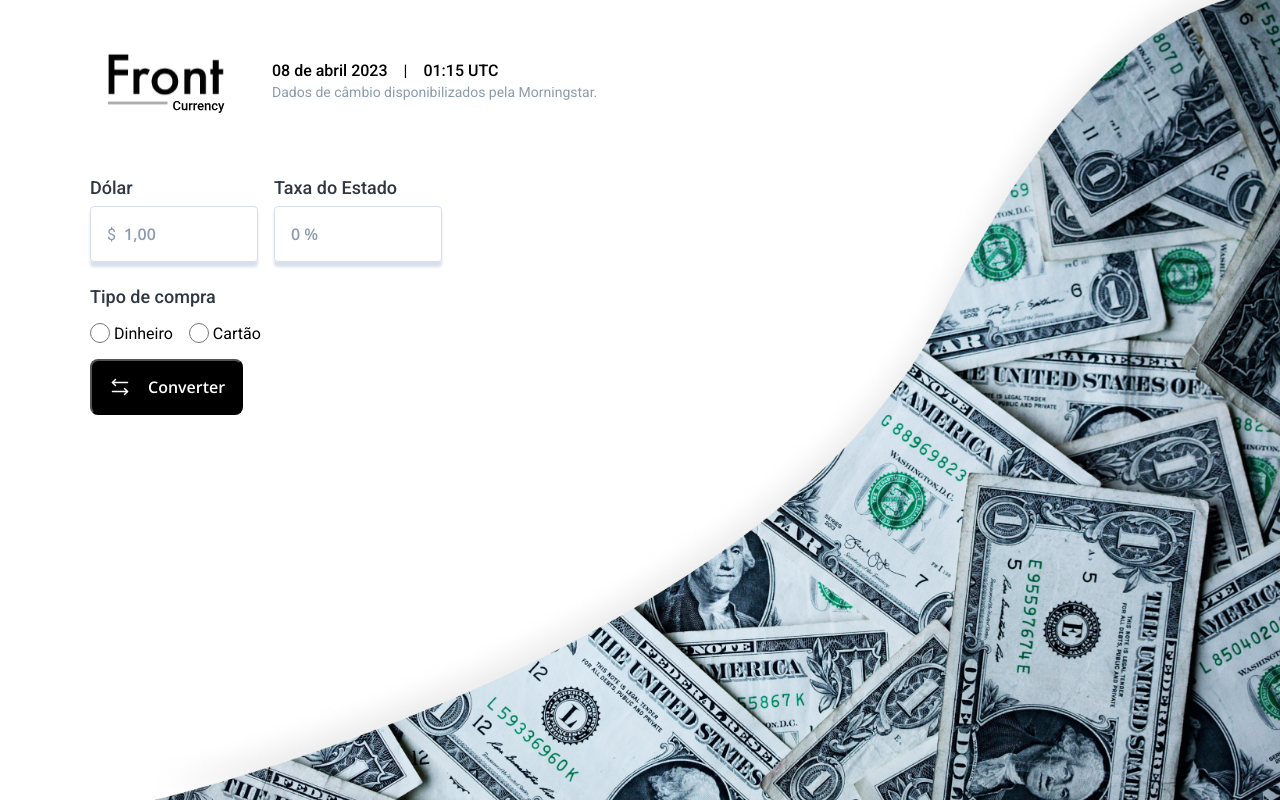
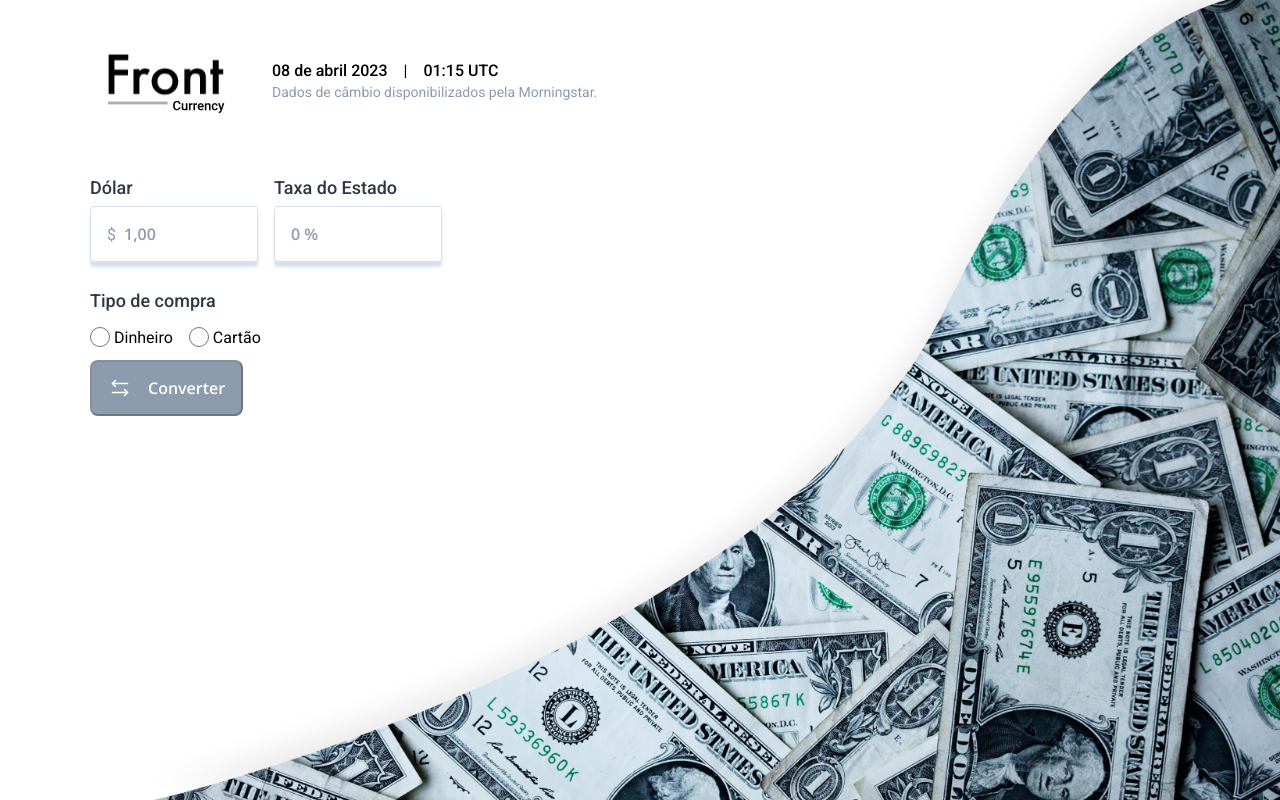
Before and after one commit to gabrieldiasss/front-currency, a React (Vite) app: page / in a window 1280 px wide. Built offline with nearby package versions, Linux system fonts and the light colour scheme.

Commit message:
feat(styles): add styles error

```diff
--- a/src/components/CurrencyConverter/index.tsx
+++ b/src/components/CurrencyConverter/index.tsx
@@ -16,36 +16,38 @@ const confirmConvertValidationSchema = zod.object({
   stateFee: zod.string().min(1, "Informe o valor do estado"),
   typeOfPurchase: zod.nativeEnum(typeOfPurchase, {
     errorMap: () => {
-      return { message: "Informe o tipo da compra" }
-    }
-  })
-})
+      return { message: "Informe o tipo da compra" };
+    },
+  }),
+});
 
-type OrderData = zod.infer<typeof confirmConvertValidationSchema>
+type OrderData = zod.infer<typeof confirmConvertValidationSchema>;
 
-type ConfirmConvert = OrderData
+type ConfirmConvert = OrderData;
 
 export function CurrencyConverter() {
-
   const confirmConvert = useForm<ConfirmConvert>({
     resolver: zodResolver(confirmConvertValidationSchema),
-/*     defaultValues: {
+    defaultValues: {
       typeOfPurchase: undefined,
-    }, */
+    },
   });
 
-  const { handleSubmit } = confirmConvert
+  const { handleSubmit, watch } = confirmConvert;
+
+  const [dollar, stateFee] = watch(['dollar', 'stateFee'])
+  const disabledInput = !dollar || !stateFee
 
   function handleCovertCurrency(data: ConfirmConvert) {
     console.log(data);
   }
 
   return (
-    <FormProvider {...confirmConvert} >
+    <FormProvider {...confirmConvert}>
       <form onSubmit={handleSubmit(handleCovertCurrency)}>
         <CurrencyConverterForm />
         <CurrencyConverterMethod />
-        <Button type="submit">
+        <Button disabled={disabledInput} type="submit">
           <ArrowsLeftRight size={24} /> Converter
         </Button>
       </form>
--- a/src/components/CurrencyConverter/styles.ts
+++ b/src/components/CurrencyConverter/styles.ts
@@ -9,6 +9,8 @@ export const Button = styled.button`
   padding: 0 1rem;
   border-radius: 8px;
 
+  margin-top: 0.825rem;
+
   height: 3.5rem;
 
   gap: 1rem;
@@ -17,4 +19,8 @@ export const Button = styled.button`
     transition: 0.4s;
     background-color: ${({ theme }) => theme.colors["base-hover"]};
   }
+
+  &:disabled {
+    background-color: ${({ theme }) => theme.colors["base-hover"]};
+  }
 `;
--- a/src/components/CurrencyConverterForm/styles.ts
+++ b/src/components/CurrencyConverterForm/styles.ts
@@ -5,10 +5,6 @@ export const CurrencyConverterFormContainer = styled.div`
   gap: 1rem;
 `;
 
-export const InputFake = styled.div`
-
-`
-
 export const ConvertCurrencyField = styled.div`
   display: flex;
   flex-direction: column;
--- a/src/components/CurrencyConverterMethod/index.tsx
+++ b/src/components/CurrencyConverterMethod/index.tsx
@@ -1,5 +1,5 @@
 import { CurrencyMethodInput } from "../CurrencyMethodInput";
-import { Label } from "../Typograph";
+import { Label, RegularText } from "../Typograph";
 import {
   ConvertSelectedMethodContainer,
   ConvertSelectedMethodInputs,
@@ -20,10 +20,10 @@ export function CurrencyConverterMethod() {
     register,
     formState: { errors },
   } = useFormContext();
-
   const typePurchaseError = errors.typeOfPurchase?.message as unknown as string;
 
   return (
+    <>
         <ConvertSelectedMethodContainer>
           <Label color="500" size="xs">
             Tipo de compra
@@ -39,9 +39,10 @@ export function CurrencyConverterMethod() {
                 {...register("typeOfPurchase")}
               />
             ))}
-
-        {typePurchaseError}
           </ConvertSelectedMethodInputs>
         </ConvertSelectedMethodContainer>
+
+        <RegularText hasError={true}>{typePurchaseError}</RegularText>
+    </>
   );
 }
--- a/src/components/CurrencyConverterMethod/styles.ts
+++ b/src/components/CurrencyConverterMethod/styles.ts
@@ -9,5 +9,5 @@ export const ConvertSelectedMethodInputs = styled.div`
   align-items: center;
   gap: 1rem;
 
-  margin: 1rem 0;
+  margin: 1rem 0 0.5rem 0;
 `;
--- a/src/components/Input/index.tsx
+++ b/src/components/Input/index.tsx
@@ -1,5 +1,6 @@
 import { InputHTMLAttributes, forwardRef } from "react";
-import { InputStyled, InputFake } from "./styles";
+import { InputStyled, InputFake, InputFakeContainer } from "./styles";
+import { RegularText } from "../Typograph";
 
 type InputProps = InputHTMLAttributes<HTMLInputElement> & {
   dollar?: boolean;
@@ -9,14 +10,14 @@ type InputProps = InputHTMLAttributes<HTMLInputElement> & {
 export const Input = forwardRef<HTMLInputElement, InputProps>(
   ({ dollar, error, ...props }, ref) => {
     return (
-      <div>
+      <InputFakeContainer>
         <InputFake>
           {dollar && <span>$</span>}
           <InputStyled ref={ref} {...props} />
         </InputFake>
 
-        {error}
-      </div>
+        <RegularText hasError={true}>{error}</RegularText>
+      </InputFakeContainer>
     );
   }
 );
--- a/src/components/Input/styles.ts
+++ b/src/components/Input/styles.ts
@@ -1,4 +1,10 @@
 import styled from "styled-components";
+
+export const InputFakeContainer = styled.div`
+  > p {
+    margin-top: 0.25rem;
+  }
+`
 
 export const InputFake = styled.div`
   display: flex;
--- a/src/components/Typograph.ts
+++ b/src/components/Typograph.ts
@@ -1,4 +1,4 @@
-import styled from "styled-components";
+import styled, { css } from "styled-components";
 
 interface LabelProps {
   size?: "s" | "m" | "xs"
@@ -8,7 +8,8 @@ interface LabelProps {
 interface RegularTextProps {
   size?: "s" | "m" | 'xs';
   color?: "100" | "300" | "500";
-  weight?: number
+  weight?: number;
+  hasError: boolean
 }
 
 export const Label = styled.label<LabelProps>`
@@ -21,4 +22,5 @@ export const RegularText = styled.p<RegularTextProps>`
   color: ${({ theme, color }) => theme.colors[`base-text-${color ?? "500"}`]};
   font-size: ${({ theme, size }) => theme.textSize[`text-${size ?? "m"}`]};
   font-weight: ${({ weight }) => weight};
+  ${(props ) => props.hasError === true && css`color: ${props.theme.colors['base-error']}`};
 `
--- a/src/styles/theme/default.ts
+++ b/src/styles/theme/default.ts
@@ -6,7 +6,8 @@ export const defaultTheme = {
         "base-text-300": "#45505E",
         "base-text-500": "#2E3742",
         "base-border": "#D7E0EB",
-        "base-hover": "#8C9CAD"
+        "base-hover": "#8C9CAD",
+        "base-error": "#F44336"
     },
     textSize: {
         "text-s": "0.875rem",
```
Also changed, not shown: src/components/CurrencyMethodInput/index.tsx (+6 -11 lines). Lines whose indentation alone changed are shown as unchanged.
